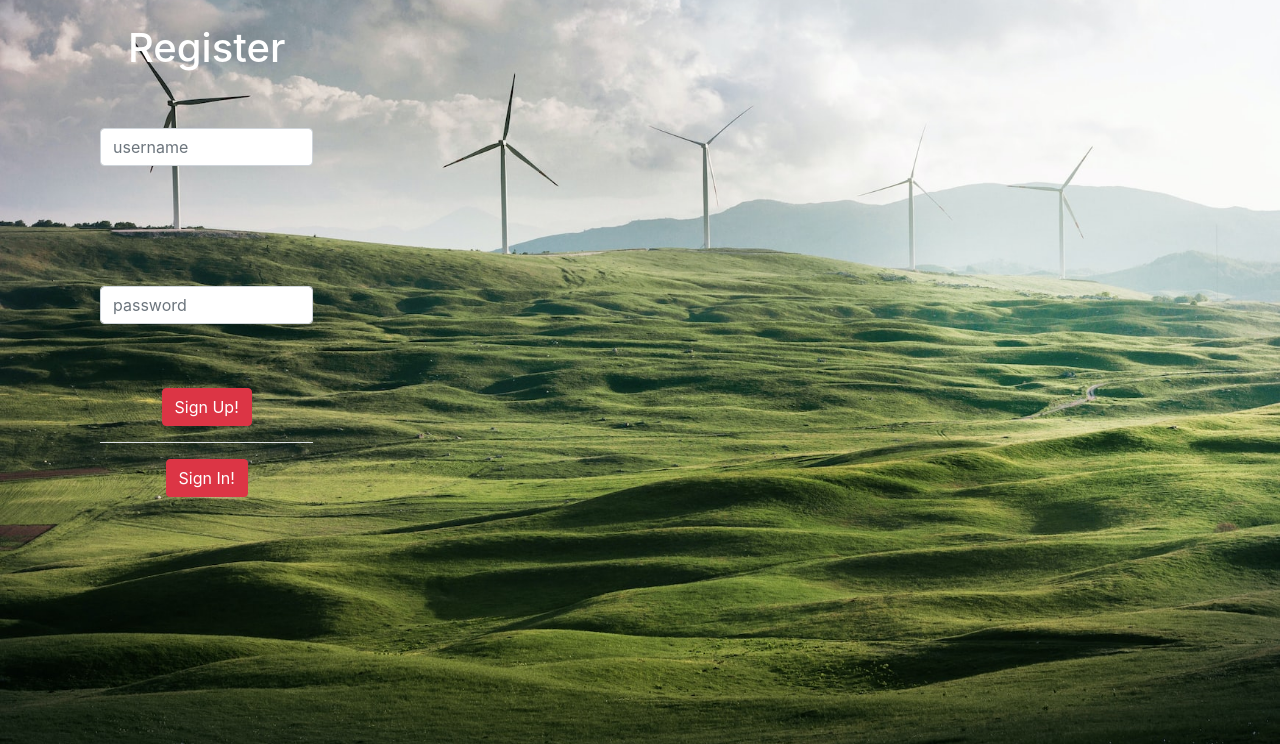
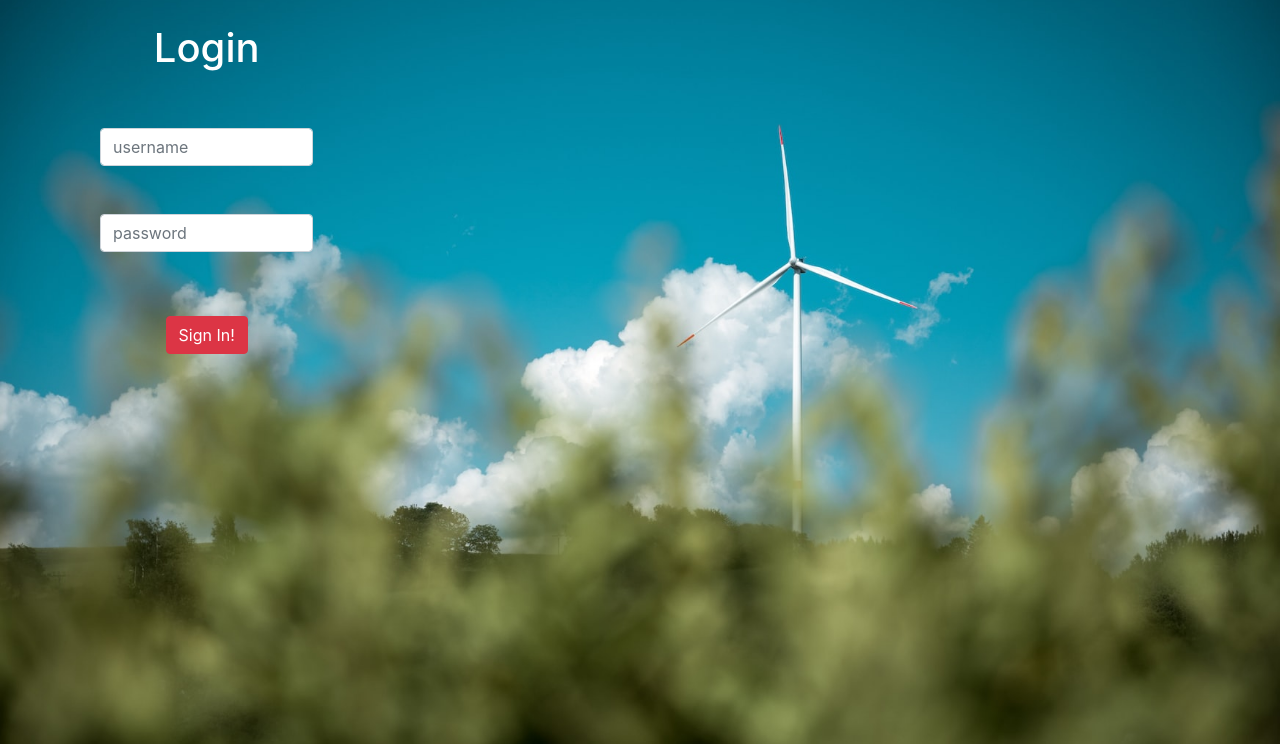
Before and after one commit to Adrian14356/Recycling_App, a Django app: page /login/ in a window 1280 px wide. Shown: the part 56-800 px from the top of the page. Run offline with Django 4.2, Linux system fonts and the light colour scheme; some libraries are stand-ins or nearby versions.

Commit message:
Html views change

```diff
--- a/recycling_app/users/static/users/login.css
+++ /dev/null
@@ -1,6 +0,0 @@
-body {
- background-image: url("images/login.jpg");
- background-color: #cccccc;
- background-position: 10% 10%;
-  background-size: cover;
-}
--- a/recycling_app/users/templates/users/login.html
+++ b/recycling_app/users/templates/users/login.html
@@ -3,45 +3,36 @@
 {% load crispy_forms_tags %}
 {% block content %}
 {% block css %}
- <link rel="stylesheet" type="text/css" href="{% static 'users/login.css' %}" />
+ <link rel="stylesheet" type="text/css" href="{% static 'users/register.css' %}" />
 {% endblock %}
 <body>
-<form method="POST">
-{% csrf_token %}
+
 <!-- Page Content -->
 <div class="container">
 
     <div class="row">
         <div class="col-md-offset-5 col-md-4 text-center">
-
-            <h1 class='text-white'>Register</h1>
+<form method="POST">
+{% csrf_token %}
+            <h1 class='text-white'>Login</h1>
 
               <div class="form-login"></br>
                 </br>
-                    <input type="text" id="username" name="username" class="form-control input-sm chat-input" placeholder="username"/>
+                    <input type="text"  name="username" class="form-control input-sm chat-input" placeholder="username"/>
                 </br></br>
               </div>
 
-                </br></br>
-                      </br>
-
-                      <div class="form-group">
-                        <input type="text" id="password" name="password1" class="form-control input-sm chat-input" placeholder="password"/>
+                      <div class="form-group" >
+                        <input type="password"  name="password" class="form-control input-sm chat-input" placeholder="password"/>
                       </div>
 
                 </br></br>
                  <div class="form-group">
-                <button class="btn btn-danger btn-md" type="submit">Sign Up!</button>
+                    <button class="btn btn-danger btn-md" type="submit">Sign In!</button>
                 </div>
-
-                  <div class="border-top pt-3">
-                <button class="btn btn-danger btn-md" href="{% url 'login' %}">Sign In!</button>
-            </div>
-
+</form>
         </div>
         </div>
     </div>
-    </br></br></br>
-</form>
 </body>
 {% endblock %}
```
Also changed, not shown: recycling_app/core/static/core/home.css (+3 -8 lines), recycling_app/users/templates/users/register.html (+11 -11 lines), recycling_app/core/static/core/core_images/home.jpg (deleted), recycling_app/core/static/core/core_images/home_photo.jpg (renamed from recycling_app/users/static/users/images/login.jpg).
